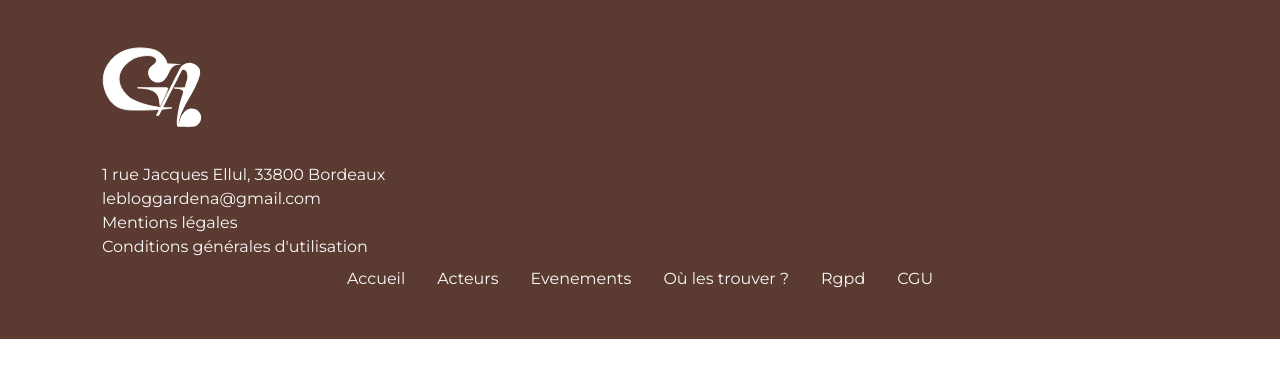
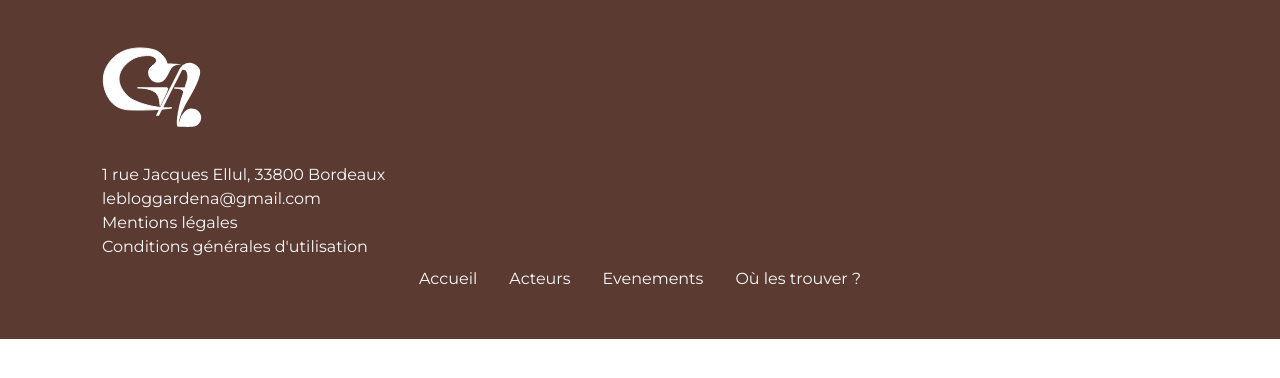
Before and after one commit to LineCab/blogart24, a PHP site: page /footer.php in a window 1280 px wide. Shown: the part 81-459 px from the top of the page. Run offline with PHP 8.4, Linux system fonts and the light colour scheme; a stand-in replaces the project's code that opens the database connection; some libraries are stand-ins or nearby versions.

Commit message:
lien rgpd footer

```diff
--- a/footer.php
+++ b/footer.php
@@ -23,8 +23,8 @@
 			<img class="img-footer" src="/src/images/Logo-blanc.svg" height="80" width="100" alt="Photo bière">
 			<p>1 rue Jacques Ellul, 33800 Bordeaux</p>
 			<p>lebloggardena@gmail.com</p>
-			<p>Mentions légales</p>
-			<p>Conditions générales d'utilisation</p>
+			<a class="nav-link nav-footer-color" href="/views/frontend/rgpd/rgpd.php">Mentions légales</a>
+			<a class="nav-link nav-footer-color" href="/views/frontend/rgpd/CGU.php">Conditions générales d'utilisation</a>
 			<ul class="nav justify-content-center">
 				<li class="nav-item">
 					<a class="nav-link nav-footer-color" aria-current="page" href="/index.php">Accueil</a>
@@ -38,12 +38,6 @@
 				<li class="nav-item">
 					<a class="nav-link nav-footer-color" aria-disabled="true">Où les trouver ?</a>
 				</li>
-				<li class="nav-item">
-					<a class="nav-link nav-footer-color" href="/views/frontend/rgpd/rgpd.php">Rgpd</a>
-				</li>
-				<li class="nav-item">
-					<a class="nav-link nav-footer-color" href="/views/frontend/rgpd/CGU.php">CGU</a>
-				</li>
 			</ul>
 		</div>
 	</footer>
```
